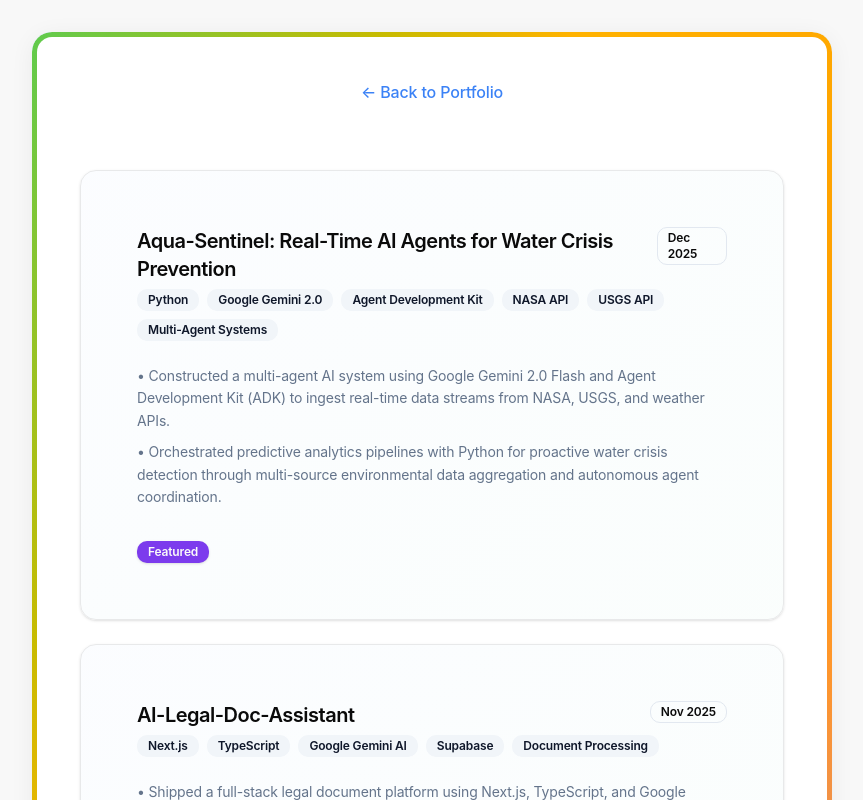
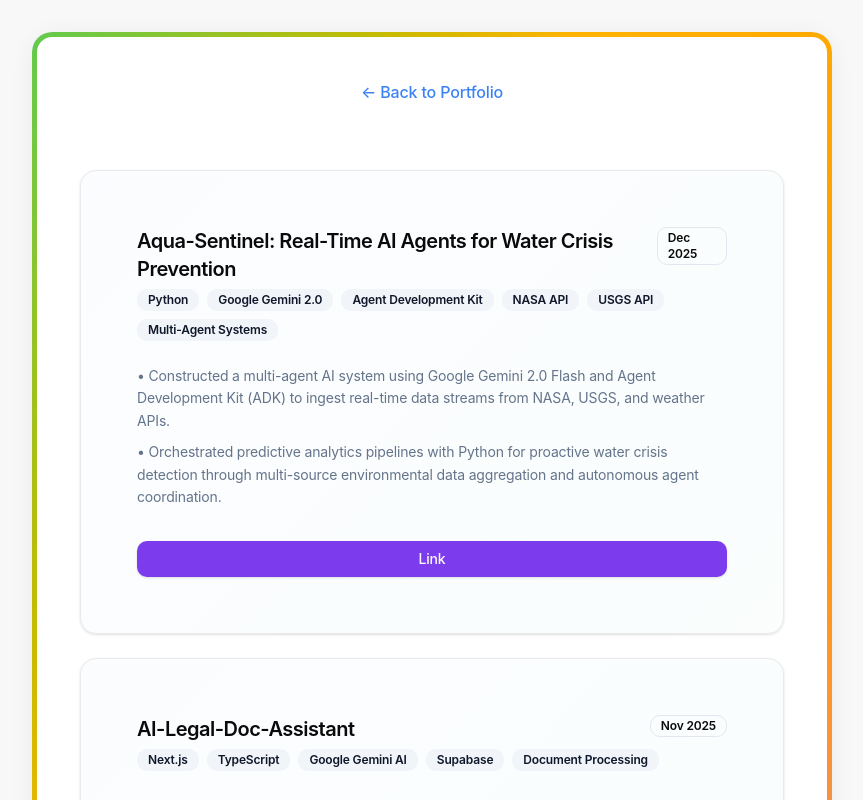
Before and after one commit to jai-nayani/jai-nayani.github.io, a React (Create React App) app in the folder frontend/: page /projects in a window 1280 px wide. Shown: the top 800 px of the page, without its empty margins (208-1071 px from the left). Built offline with nearby package versions, Linux system fonts and the light colour scheme.

Commit message:
Replace Featured badge with Link button in projects, add GitHub repo URLs

```diff
--- a/frontend/src/components/Portfolio.jsx
+++ b/frontend/src/components/Portfolio.jsx
@@ -470,9 +470,39 @@ const Portfolio = () => {
                     ))}
                   </div>
                   <div className="project-footer">
-                    <div className="project-category-badge">
-                      {project.category}
-                    </div>
+                    {project.githubUrl && (
+                      <a
+                        href={project.githubUrl}
+                        target="_blank"
+                        rel="noopener noreferrer"
+                        className="project-link-btn"
+                        style={{
+                          display: 'inline-block',
+                          padding: '0.5rem 1.5rem',
+                          backgroundColor: 'var(--primary)',
+                          color: 'white',
+                          borderRadius: '0.375rem',
+                          textDecoration: 'none',
+                          fontWeight: 500,
+                          fontSize: '0.875rem',
+                          transition: 'all 0.3s ease',
+                          border: 'none',
+                          cursor: 'pointer'
+                        }}
+                        onMouseEnter={(e) => {
+                          e.target.style.backgroundColor = '#059669';
+                          e.target.style.transform = 'scale(1.05)';
+                          e.target.style.boxShadow = '0 4px 12px rgba(5, 150, 105, 0.3)';
+                        }}
+                        onMouseLeave={(e) => {
+                          e.target.style.backgroundColor = 'var(--primary)';
+                          e.target.style.transform = 'scale(1)';
+                          e.target.style.boxShadow = 'none';
+                        }}
+                      >
+                        Link
+                      </a>
+                    )}
                   </div>
                 </div>
               ))}
--- a/frontend/src/components/Projects.jsx
+++ b/frontend/src/components/Projects.jsx
@@ -3,6 +3,7 @@ import { Link } from "react-router-dom";
 import { mockData } from "../utils/mockData";
 import { Card, CardHeader, CardTitle, CardDescription, CardContent, CardFooter } from "./ui/card";
 import { Badge } from "./ui/badge";
+import { Button } from "./ui/button";
 
 const Projects = () => {
   return (
@@ -45,9 +46,21 @@ const Projects = () => {
                   </CardContent>
 
                   <CardFooter>
-                    <Badge variant="default" className="capitalize">
-                      {project.category}
-                    </Badge>
+                    {project.githubUrl && (
+                      <Button
+                        asChild
+                        variant="default"
+                        className="w-full"
+                      >
+                        <a
+                          href={project.githubUrl}
+                          target="_blank"
+                          rel="noopener noreferrer"
+                        >
+                          Link
+                        </a>
+                      </Button>
+                    )}
                   </CardFooter>
                 </Card>
               ))}
--- a/frontend/src/utils/mockData.js
+++ b/frontend/src/utils/mockData.js
@@ -62,28 +62,32 @@ export const mockData = {
       description: "• Constructed a multi-agent AI system using Google Gemini 2.0 Flash and Agent Development Kit (ADK) to ingest real-time data streams from NASA, USGS, and weather APIs. • Orchestrated predictive analytics pipelines with Python for proactive water crisis detection through multi-source environmental data aggregation and autonomous agent coordination.",
       technologies: ["Python", "Google Gemini 2.0", "Agent Development Kit", "NASA API", "USGS API", "Multi-Agent Systems"],
       category: "featured",
-      date: "Dec 2025"
+      date: "Dec 2025",
+      githubUrl: "https://github.com/jai-nayani/AQUA-SENTINEL-Real-Time-AI-Agents-for-Water-Crisis-Prevention"
     },
     {
       title: "AI-Legal-Doc-Assistant",
       description: "• Shipped a full-stack legal document platform using Next.js, TypeScript, and Google Gemini AI with Supabase authentication and cloud storage for secure document processing. • Executed AI-powered document analysis pipelines enabling automated contract review, clause extraction, and legal summary generation through structured prompt engineering and streaming responses.",
       technologies: ["Next.js", "TypeScript", "Google Gemini AI", "Supabase", "Document Processing"],
       category: "featured",
-      date: "Nov 2025"
+      date: "Nov 2025",
+      githubUrl: "https://github.com/jai-nayani/AI-Legal-Doc-Assistant"
     },
     {
       title: "AI Resume Chatbot (jai-llm-chatbot)",
       description: "• Trained a conversational AI assistant using RAG architecture with ChromaDB vector database and Google Gemini, serving low-latency semantic retrieval responses through FastAPI REST endpoints. • Fine-tuned the base model using LoRA (Low-Rank Adaptation) techniques, optimizing inference performance for context-aware Q&A with custom embedding pipelines in Python.",
       technologies: ["Python", "FastAPI", "ChromaDB", "Google Gemini", "RAG", "LoRA Fine-tuning"],
       category: "featured",
-      date: "Sept 2025"
+      date: "Sept 2025",
+      githubUrl: "https://github.com/jai-nayani/jai-llm-chatbot"
     },
     {
       title: "Kaggle Loan Prediction Competition",
       description: "• Ranked Top 10% (321 of 3,724 participants) training stacked ensemble models with XGBoost, LightGBM, and CatBoost, applying advanced feature engineering and pseudo-labeling techniques. • Optimized model performance using SMOTE for class imbalance, GridSearchCV hyperparameter tuning, and SHAP analysis for feature importance interpretation across 15+ behavioral variables.",
       technologies: ["Python", "XGBoost", "LightGBM", "CatBoost", "scikit-learn", "SHAP", "SMOTE"],
       category: "featured",
-      date: "Nov 2025"
+      date: "Nov 2025",
+      githubUrl: "https://github.com/jai-nayani/Kaggle-Loan-Prediction-"
     }
   ],
 
```
